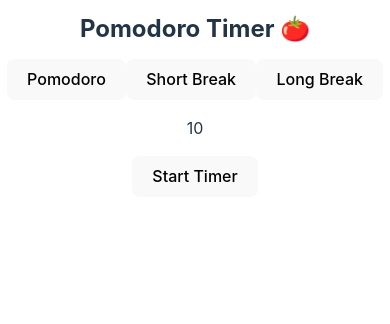
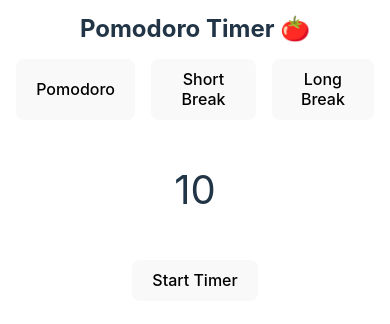
Before and after one commit to alondramora/pomodorotimer, a React (Vite) app: page / in a window 390 px wide. Shown: the top 324 px of the page. Built offline with nearby package versions, Linux system fonts and the light colour scheme.

Commit message:
added flexbox styling to the mode buttons to get them to have even spacing in between on mobile

```diff
--- a/src/index.css
+++ b/src/index.css
@@ -81,3 +81,24 @@ button:focus-visible {
     background-color: #f9f9f9;
   }
 }
+
+#displayTime {
+  font-size: 2.5rem;
+}
+
+.mode-buttons-container {
+  display: flex;
+  justify-content: center;
+  margin-left: 1rem;
+}
+
+@media screen and (min-width:767px){
+  .mode-buttons-container {
+    margin-left: 0;
+  }
+}
+
+.mode-buttons {
+  margin-right: 1rem;
+
+}
```
